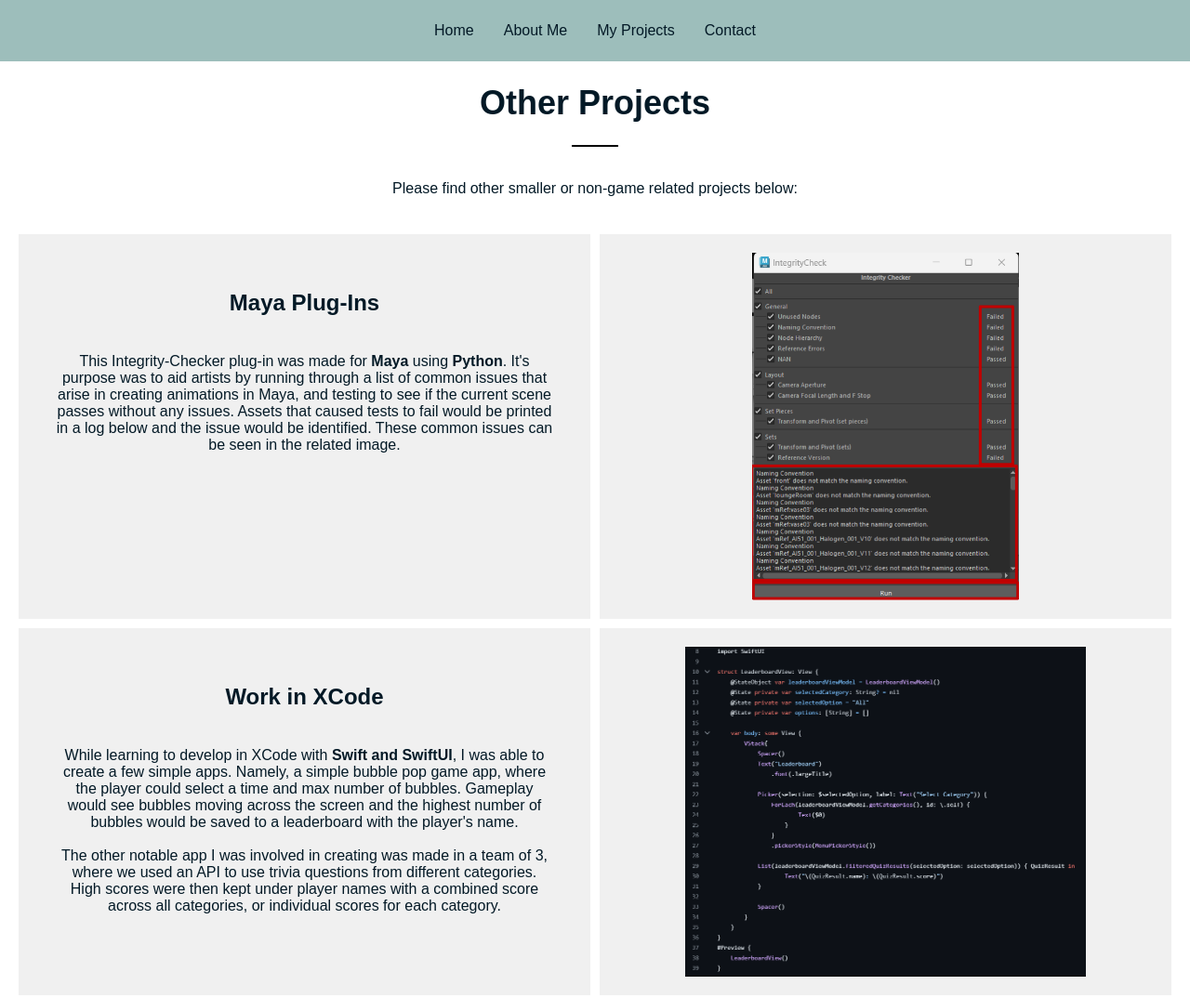
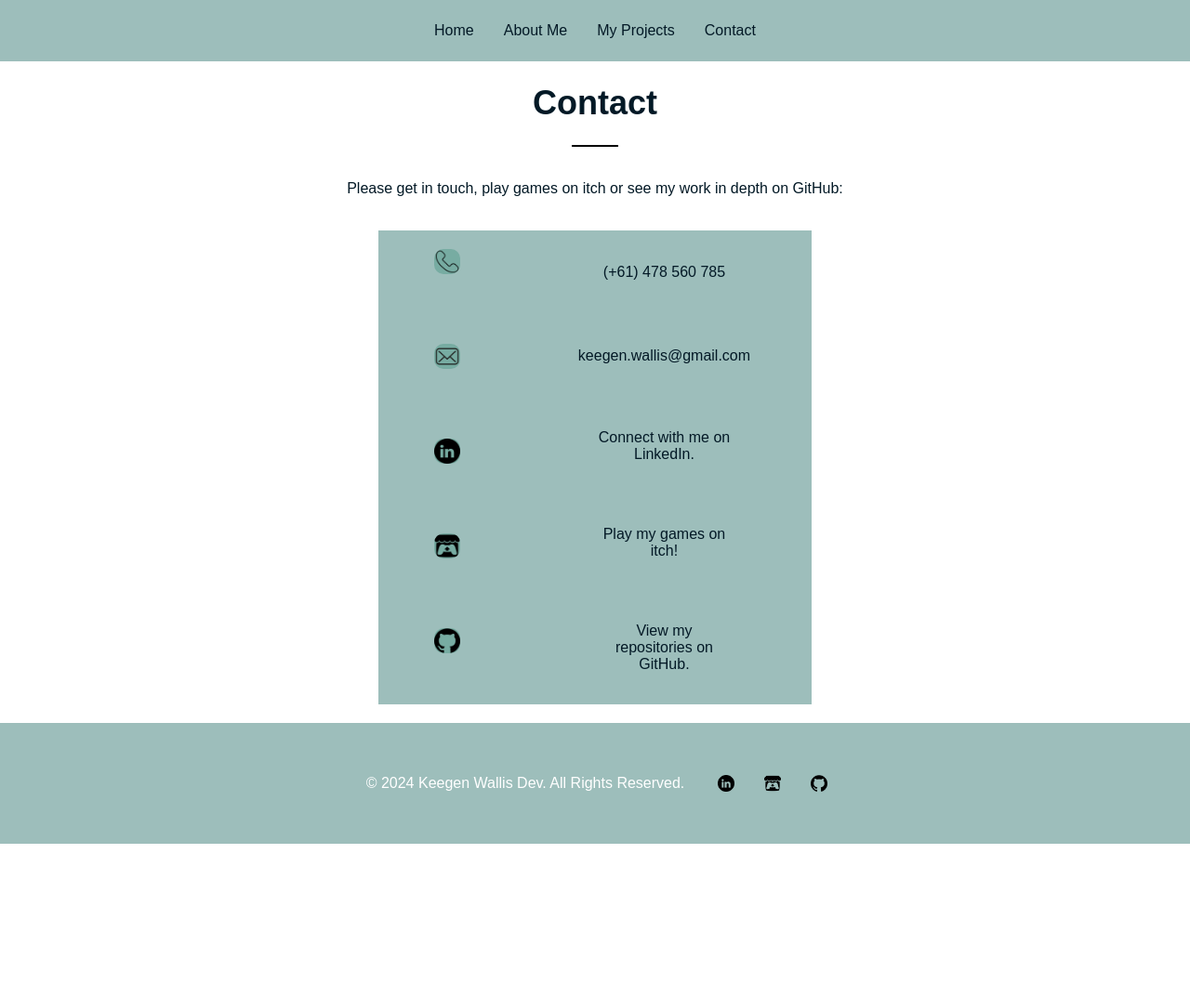
Before and after one commit to keegenwall-is/KeegenWallisDev, a plain HTML site: page ContactMe.html in a window 1280 px wide. Shown: the top 1074 px of the page at 93% size. After the commit the page ends 908 px from the top, so only its background shows below. Drawn offline with Linux system fonts and the light colour scheme.

Commit message:
big oopsies - bug fix

```diff
--- a/ContactMe.html
+++ b/ContactMe.html
@@ -4,7 +4,7 @@
     <link rel="stylesheet" type="text/css" href="styles.css">
     <meta name="viewport" content="width=device-width, initial-scale=1.0">
     <meta charset="UTF-8">
-    <title>Other Projects</title>
+    <title>Contact</title>
     <link rel="icon" href="images/ProfilePic.jpg" type="image/png">
 </head>
 <body>
@@ -29,47 +29,46 @@
         </div>
     </header>
     <div>
-        <h1>Other Projects</h1>
+        <h1>Contact</h1>
         <hr>
     </div>
     <div>
-        <p>Please find other smaller or non-game related projects below:</p>
+        <p>Please get in touch, play games on itch or see my work in depth on GitHub:</p>
     </div>
-    <div class="flex-container">
-        <div class="flex-item hidden">
-            <h2>Maya Plug-Ins</h2>
-            <p>
-                This Integrity-Checker plug-in was made for <b>Maya</b> using <b>Python</b>. It's purpose was to aid artists by running through a list of common
-                issues that arise in creating animations in Maya, and testing to see if the current scene passes without any issues. Assets that caused tests to fail
-                would be printed in a log below and the issue would be identified. These common issues can be seen
-                in the related image.
-            </p>
+    <div class="connect-flex-container hidden">
+        <div class="left-column">
+            <div class="connect-flex-item hidden">
+                <img src="images/Phone.png" style="width: 25%; padding: 0;">
+            </div>
+            <div class="connect-flex-item hidden">
+                <img src="images/Mail.png" style="width: 25%; padding: 0;">
+            </div>
+            <div class="connect-flex-item hidden">
+                <img src="images/LinkedInLogo.webp" style="width: 25%">
+            </div>
+            <div class="connect-flex-item hidden">
+                <img src="images/ItchLogo.webp" style="width: 25%">
+            </div>
+            <div class="connect-flex-item hidden">
+                <img src="images/GitHubLogo.png" style="width: 25%">
+            </div>
         </div>
-        <div class="flex-item hidden">
-            <img class="solo-flex-img" src="images/MayaIntegrityCheck.png">
-        </div>
-        <div class="flex-item hidden">
-            <h2>Work in XCode</h2>
-            <p>
-                While learning to develop in XCode with <b>Swift and SwiftUI</b>, I was able to create a few simple apps. Namely, a simple bubble pop game app, where
-                the player could select a time and max number of bubbles. Gameplay would see bubbles moving across the screen and the highest number of bubbles
-                would be saved to a leaderboard with the player's name. <br><br> The other notable app I was involved in creating was made in a team of 3, where
-                we used an API to use trivia questions from different categories. High scores were then kept under player names with a combined score across
-                all categories, or individual scores for each category.
-            </p>
-        </div>
-        <div class="flex-item hidden">
-            <img src="images/SwiftUI.png">
-        </div>
-        <div class="flex-item hidden">
-            <h2>This Website</h2>
-            <p>
-                This website was created using <b>HTML, CSS and JavaScript</b>. All videos and content seen on this page were also created and edited by me.
-                <br><br>Thanks for visiting!
-            </p>
-        </div>
-        <div class="flex-item hidden">
-            <img src="images/ThisWebsite.png">
+        <div class="right-column">
+            <div class="connect-flex-item hidden">
+                <p>(+61) 478 560 785</p>
+            </div>
+            <div class="connect-flex-item hidden">
+                <p>keegen.wallis@gmail.com</p>
+            </div>
+            <div class="connect-flex-item hidden">
+                <a class="flex-href" href="https://www.linkedin.com/in/keegen-wallis-613b95286/" target="_blank">Connect with me on LinkedIn.</a>
+            </div>
+            <div class="connect-flex-item hidden">
+                <a class="flex-href" href="https://snedulekko.itch.io/" target="_blank">Play my games on itch!</a>
+            </div>
+            <div class="connect-flex-item hidden">
+                <a class="flex-href" href="https://github.com/keegenwall-is" target="_blank">View my repositories on GitHub.</a>
+            </div>
         </div>
     </div>
 
```
Also changed, not shown: OtherProjects.html (+6 -6 lines).
